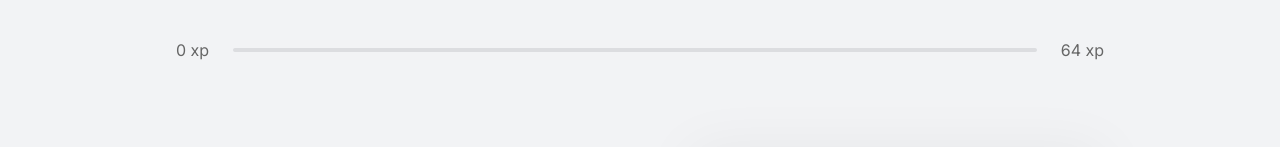
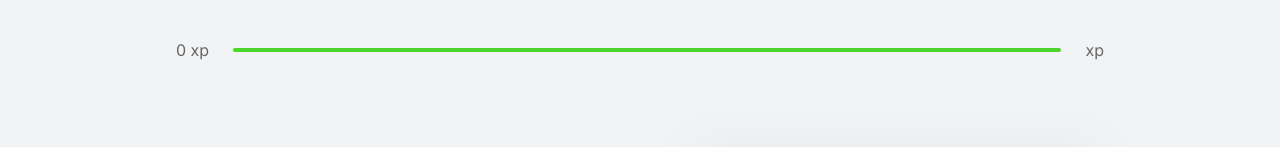
Before and after one commit to izakdvlpr/moveit, a Next.js app: page / in a window 1280 px wide. Shown: the top 147 px of the page. Built offline with nearby package versions, Linux system fonts and the light colour scheme; grey boxes are pictures that could not be loaded.

Commit message:
⚙️ perf: remove challenges provider

```diff
--- a/src/pages/_app.tsx
+++ b/src/pages/_app.tsx
@@ -1,13 +1,7 @@
 import { AppProps } from 'next/app';
-
-import { ChallengesProvider } from '../contexts/ChallengesContext';
 
 import '../styles/global.css';
 
 export default function App({ Component, pageProps }: AppProps) {
-  return (
-    <ChallengesProvider>
-      <Component {...pageProps} />;
-    </ChallengesProvider>
-  );
+  return <Component {...pageProps} />;
 }
```
